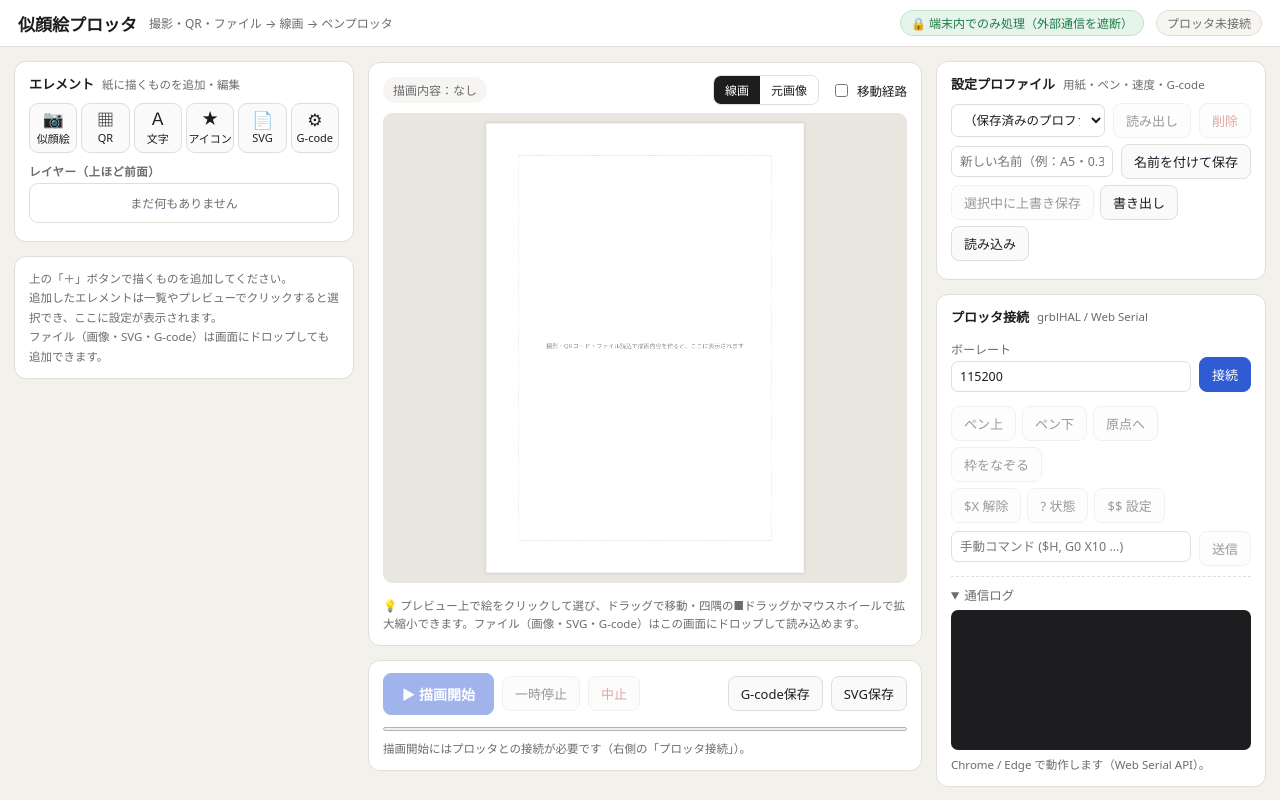
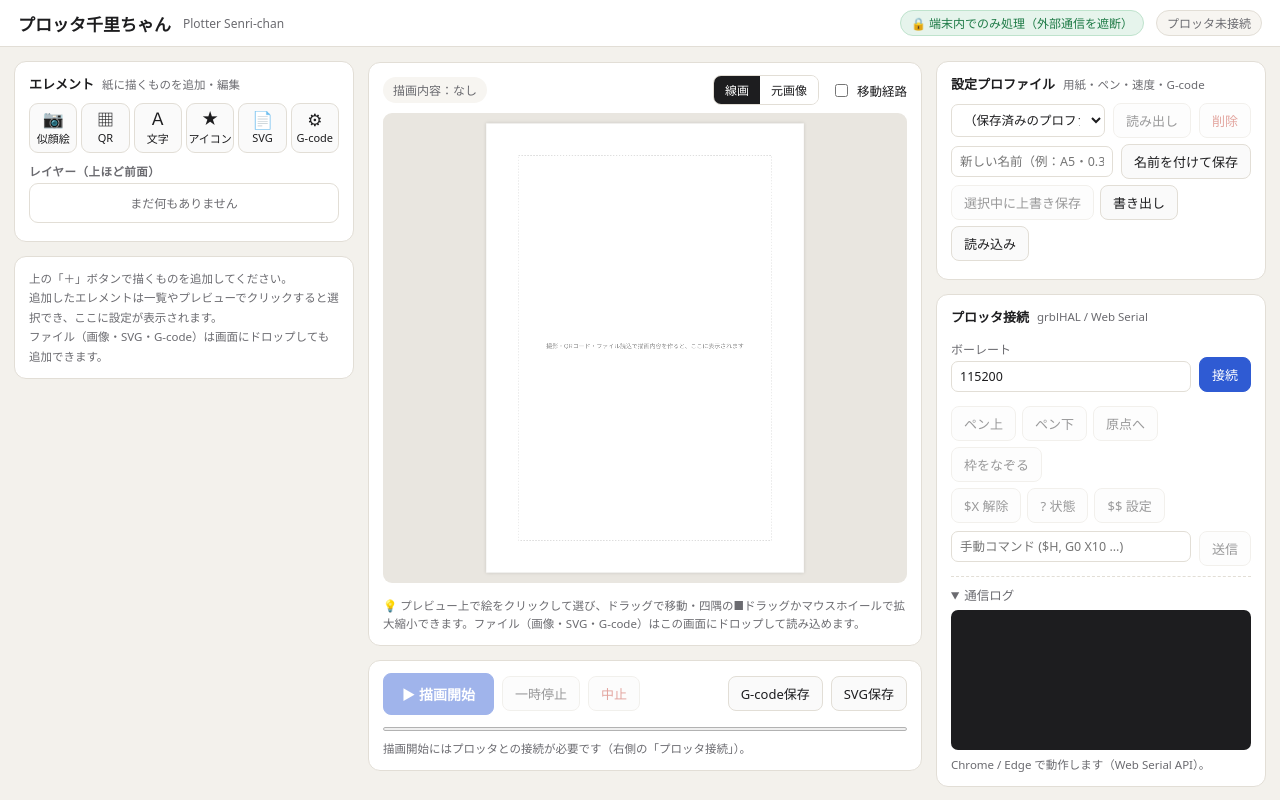
Before and after one commit to jp7dki/plotter-web-app, a plain HTML site: page index.html in a window 1280 px wide. Shown: the top 800 px of the page. Drawn offline with Linux system fonts and the light colour scheme.

Commit message:
Rename app to プロッタ千里ちゃん (Plotter Senri-chan)
Update the page title and header, and the README heading, with the
English name as a subtitle.

Co-Authored-By: Claude Opus 5.5 <noreply@anthropic.com>

```diff
--- a/index.html
+++ b/index.html
@@ -7,7 +7,7 @@
 <meta http-equiv="Content-Security-Policy" content="default-src 'none'; script-src 'unsafe-inline'; style-src 'unsafe-inline'; img-src data: blob:; media-src blob: mediastream:; connect-src 'none'; form-action 'none'; base-uri 'none'; object-src 'none'; worker-src 'none'; frame-src 'none'; font-src 'none'; manifest-src 'none'">
 <meta name="referrer" content="no-referrer">
 <meta name="viewport" content="width=device-width,initial-scale=1">
-<title>似顔絵プロッタ</title>
+<title>プロッタ千里ちゃん – Plotter Senri-chan</title>
 <style>
   :root{--bg:#f3f1ec;--panel:#fff;--ink:#1d1d1f;--sub:#6b6b70;--line:#e2ded6;--soft:#f7f5f1;--acc:#2f5bd3;--acc-soft:#e9eefc;--warn:#c0392b;--ok:#1e7a46}
   *{box-sizing:border-box}
@@ -136,7 +136,7 @@
 </head>
 <body>
 <header>
-  <h1>似顔絵プロッタ</h1><span class="tag">撮影・QR・ファイル → 線画 → ペンプロッタ</span>
+  <h1>プロッタ千里ちゃん</h1><span class="tag">Plotter Senri-chan</span>
   <span class="badge lock" id="lockBadge" title="Content-Security-Policy により外部通信を遮断しています">🔒 端末内でのみ処理（外部通信を遮断）</span>
   <span class="badge" id="connBadge">プロッタ未接続</span>
 </header>
```
Also changed, not shown: 1 other file.
